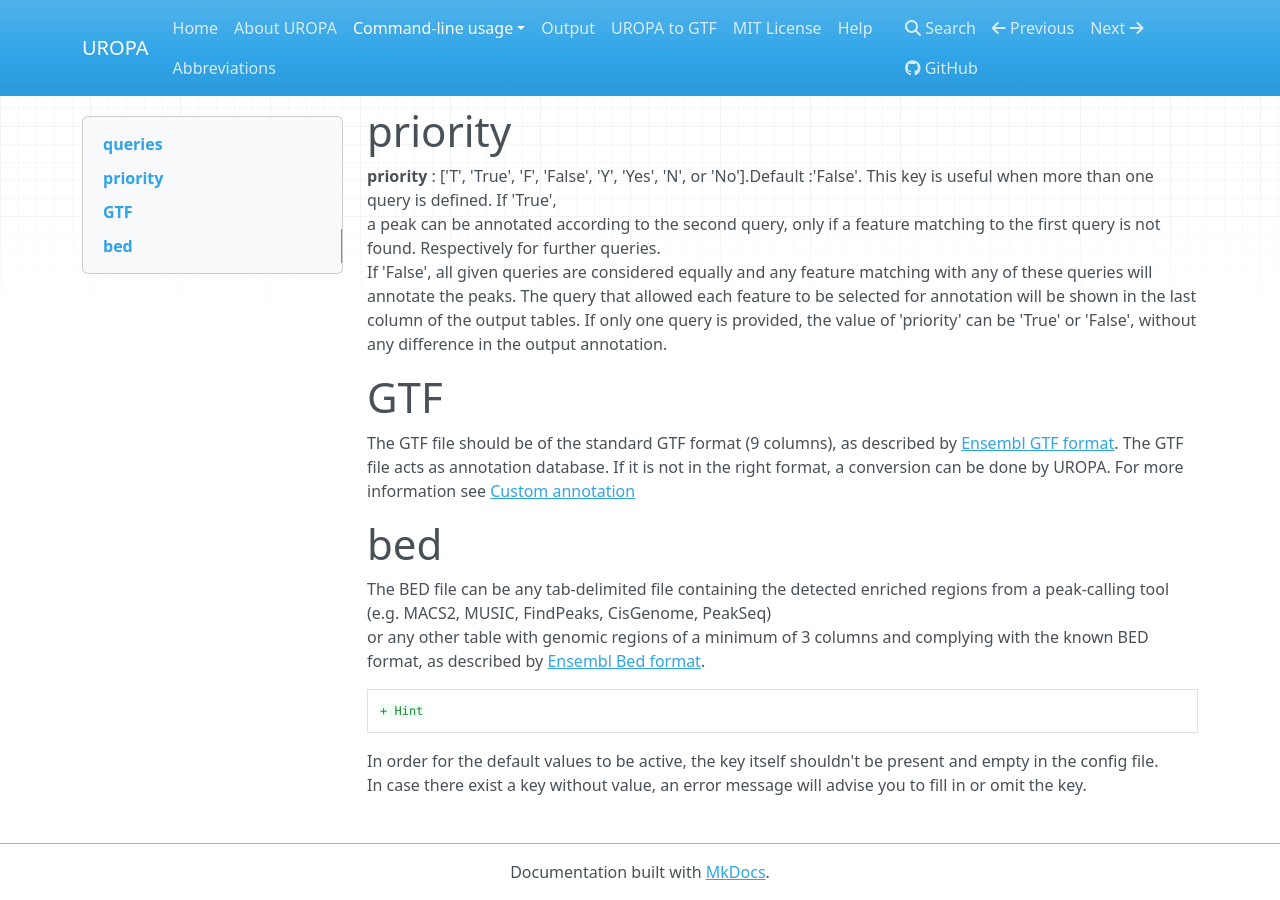
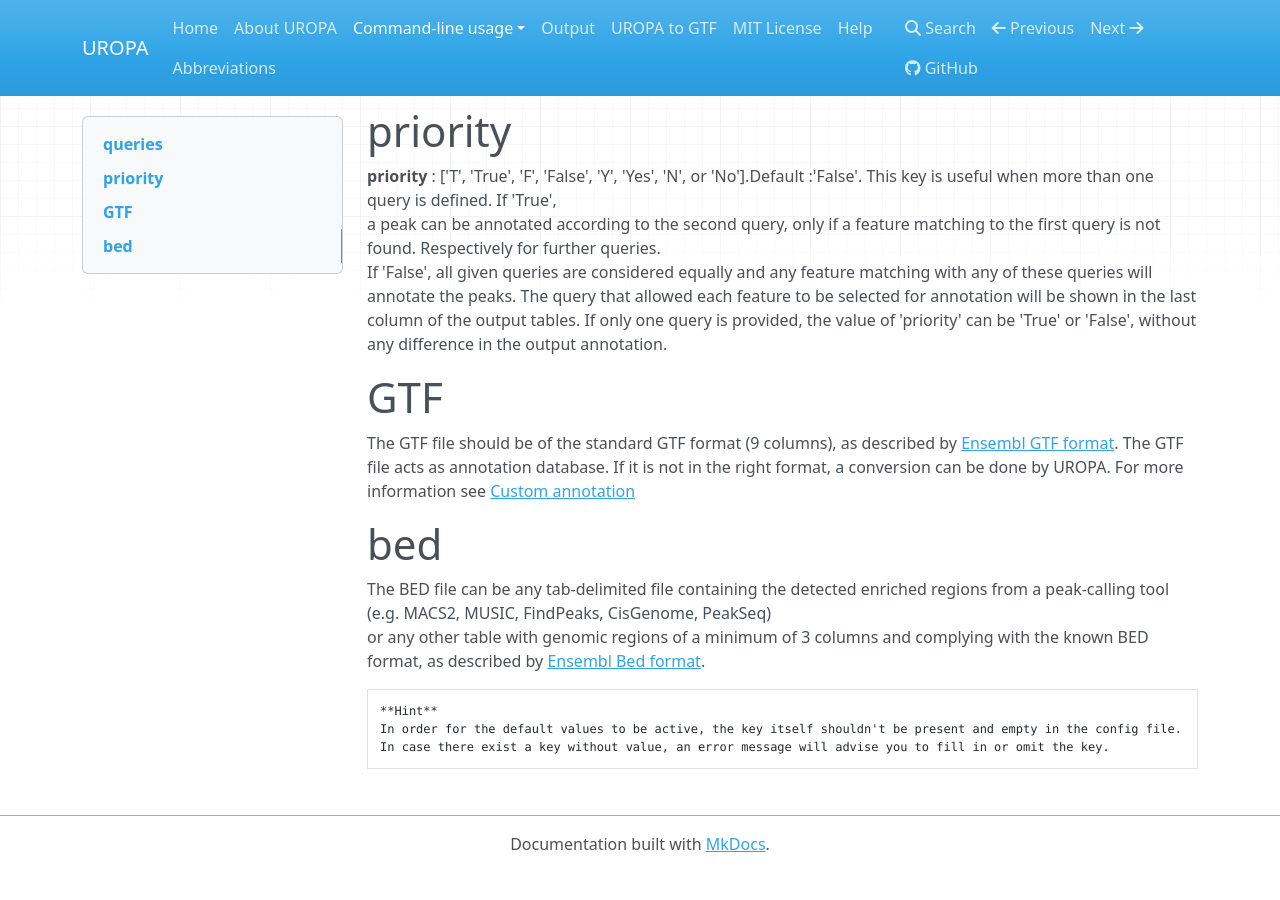
Before and after one commit to loosolab/UROPA, an MkDocs documentation site: the page built from docs/config.md, in a window 1280 px wide and 900 px high, scrolled down 1605 px. Built offline with MkDocs 1.6.1, drawn with Linux system fonts in a browser that asks for light colours; nearby versions of some CDN libraries; old or Windows-style settings are respelled for this version of MkDocs; after the commit the page ends 2477 px from its top, so only the background shows below that.

````diff
--- a/docs/config.md
+++ b/docs/config.md
@@ -47,7 +47,7 @@ The BED file can be any tab-delimited file containing the detected enriched regi
 or any other table with genomic regions of a minimum of 3 columns and complying with the known BED format, as described by [Ensembl Bed format](http://www.ensembl.org/info/website/upload/bed.html).
 
 ```diff
-+ Hint
-```
+**Hint**
 In order for the default values to be active, the key itself shouldn't be present and empty in the config file.
 In case there exist a key without value, an error message will advise you to fill in or omit the key.
+```
````
